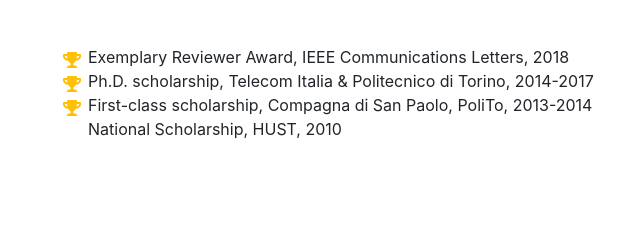
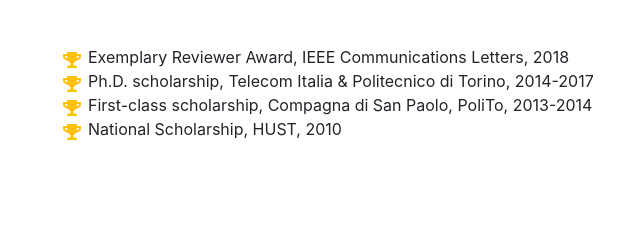
Before and after one commit to ztz1989/ztz1989.github.io, a website with bundled scripts: page index.html in a window 1280 px wide. Shown: the part 4195-4427 px from the top of the page, 272-912 px from the left. Built offline with nearby package versions, Linux system fonts and the light colour scheme; a web font is replaced by a local one.

Commit message:
Update index.html

```diff
--- a/index.html
+++ b/index.html
@@ -513,6 +513,7 @@
             First-class scholarship, Compagna di San Paolo, PoliTo, 2013-2014
 	  </li>
           <li>
+	  <i class="fa-li fa fa-trophy text-warning"></i>
             National Scholarship, HUST, 2010
 	  </li>
         </ul>
```
